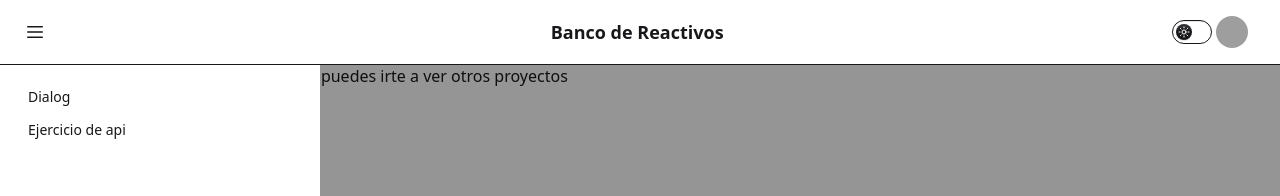
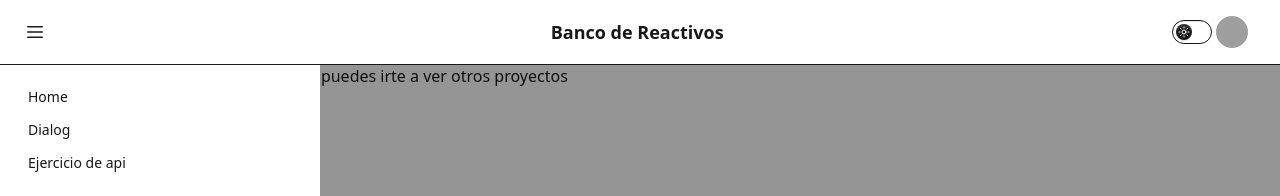
Before and after one commit to CarlosAdrian36/Experimentos-de-componentes, a Vue app: page /default in a window 1280 px wide. Both pictures are taken after a click on the label 35 px from the left and 32 px from the top of the page. Shown: the top 196 px of the page. Built offline with nearby package versions, Linux system fonts and the light colour scheme; grey boxes are pictures that could not be loaded.

Commit message:
Home button

```diff
--- a/src/modules/principal/layout/PrincipalLayout.vue
+++ b/src/modules/principal/layout/PrincipalLayout.vue
@@ -23,6 +23,9 @@ import TopMenu from '../common/TopMenu.vue'
       <label for="drawer-1" aria-label="close sidebar" class="drawer-overlay"></label>
       <ul class="menu bg-base-100 min-h-full w-80 p-4">
         <li>
+          <router-link :to="{ name: 'Default' }"> Home</router-link>
+        </li>
+        <li>
           <router-link :to="{ name: 'Dialog' }"> Dialog</router-link>
         </li>
         <li>
```
